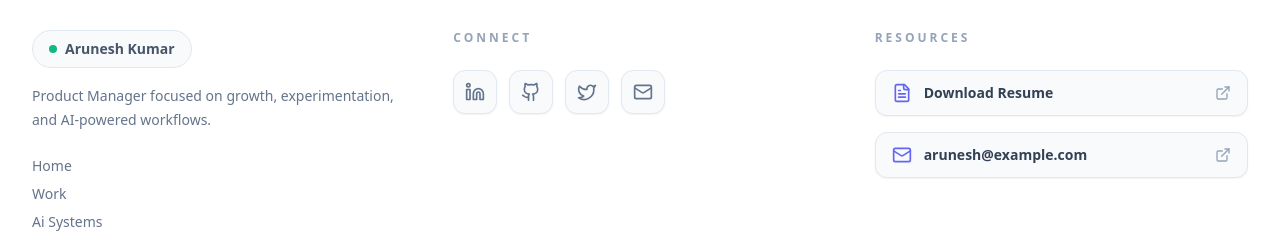
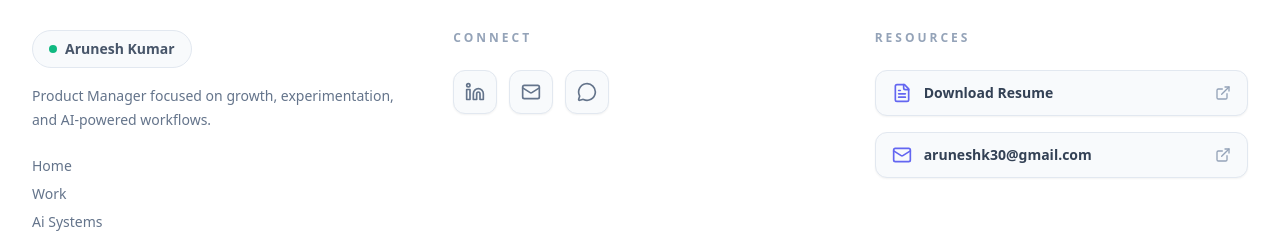
Before and after one commit to aruneshk30/Website, a Next.js app: page / in a window 1280 px wide. Shown: the part 3748-3981 px from the top of the page. Built offline with nearby package versions, Linux system fonts and the light colour scheme.

Commit message:
Update page.tsx

```diff
--- a/app/page.tsx
+++ b/app/page.tsx
@@ -8,12 +8,11 @@ import {
   TrendingUp,
   Sparkles,
   Blocks,
-  Github,
   Linkedin,
-  Twitter,
   Mail,
   FileText,
   ExternalLink,
+  MessageCircle,
 } from "lucide-react";
 
 // ─────────────────────────────────────────────────────────────
@@ -84,6 +83,7 @@ const projects = [
     title: "Checkout Funnel Optimization",
     desc: "Reduced friction across the checkout journey using behavioral analysis and UX optimization.",
     impact: "ATC diversion reduced",
+    href: "/projects/checkout-funnel-optimization",
     Icon: TrendingUp,
     accent: "from-violet-500 to-indigo-600",
     iconBg: "bg-gradient-to-br from-violet-100 to-indigo-100",
@@ -95,6 +95,7 @@ const projects = [
     title: "Automated SKU Pricing",
     desc: "Built automated pricing logic for bundled and configurable products at scale.",
     impact: "500+ SKUs automated",
+    href: "/projects/automated-sku-pricing",
     Icon: Monitor,
     accent: "from-blue-500 to-cyan-600",
     iconBg: "bg-gradient-to-br from-blue-100 to-cyan-100",
@@ -106,6 +107,7 @@ const projects = [
     title: "Real-Time Sales Calculator",
     desc: "Created live pricing workflows for internal sales operations teams.",
     impact: "Revenue acceleration",
+    href: "/projects/real-time-sales-calculator",
     Icon: Briefcase,
     accent: "from-emerald-500 to-teal-600",
     iconBg: "bg-gradient-to-br from-emerald-100 to-teal-100",
@@ -119,7 +121,7 @@ const aiSystems = [
   {
     title: "PM Research Hub",
     desc: "AI-powered product management operating system for research and prioritization.",
-    href: "#",
+    href: "/ai-systems/pm-research-hub",
     Icon: Sparkles,
     accent: "from-violet-500 to-purple-600",
     iconBg: "bg-gradient-to-br from-violet-100 to-purple-100",
@@ -130,7 +132,7 @@ const aiSystems = [
   {
     title: "9-Agent CRO Workflow",
     desc: "Multi-agent experimentation and conversion-rate-optimization workflow system.",
-    href: "#",
+    href: "/ai-systems/9-agent-cro-workflow",
     Icon: Blocks,
     accent: "from-blue-500 to-indigo-600",
     iconBg: "bg-gradient-to-br from-blue-100 to-indigo-100",
@@ -162,10 +164,9 @@ const experience = [
 ];
 
 const connectLinks = [
-  { icon: Linkedin, label: "LinkedIn", href: "#" },
-  { icon: Github, label: "GitHub", href: "#" },
-  { icon: Twitter, label: "Twitter", href: "#" },
-  { icon: Mail, label: "Email", href: "mailto:arunesh@example.com" },
+  { icon: Linkedin, label: "LinkedIn", href: "https://www.linkedin.com/in/arunesh-k" },
+  { icon: Mail, label: "Email", href: "mailto:aruneshk30@gmail.com" },
+  { icon: MessageCircle, label: "WhatsApp", href: "https://wa.me/919012666192" },
 ];
 
 // ─────────────────────────────────────────────────────────────
@@ -285,7 +286,7 @@ export default function HomePage() {
                   <ArrowRight className="h-5 w-5" />
                 </Link>
                 <Link
-                  href="mailto:arunesh@example.com"
+                  href="mailto:aruneshk30@gmail.com"
                   className="inline-flex items-center gap-2 rounded-2xl border border-slate-200 bg-white px-7 py-3.5 text-base font-semibold text-slate-700 shadow-sm transition hover:scale-[1.02] hover:border-indigo-300"
                 >
                   <Mail className="h-5 w-5 text-indigo-500" />
@@ -408,8 +409,9 @@ export default function HomePage() {
 
             <div className="mt-14 grid grid-cols-1 gap-6 sm:grid-cols-3">
               {projects.map((p) => (
-                <div
+                <Link
                   key={p.title}
+                  href={p.href}
                   className="group relative overflow-hidden rounded-[2rem] border border-slate-200 bg-white p-8 shadow-sm transition hover:-translate-y-1 hover:shadow-lg"
                 >
                   {/* Top accent bar */}
@@ -441,7 +443,7 @@ export default function HomePage() {
                     {p.impact}
                     <ArrowRight className={`h-4 w-4 ${p.iconColor}`} />
                   </div>
-                </div>
+                </Link>
               ))}
             </div>
           </div>
@@ -588,7 +590,7 @@ export default function HomePage() {
                 </p>
                 <div className="flex flex-col gap-4">
                   <Link
-                    href="/resume.pdf"
+                    href="/Arunesh_Kumar_Resume.pdf"
                     target="_blank"
                     className="group inline-flex items-center gap-3 rounded-xl border border-slate-200 bg-slate-50 px-4 py-3 text-sm font-semibold text-slate-700 shadow-sm transition hover:border-indigo-300 hover:bg-indigo-50 hover:text-indigo-700"
                   >
@@ -597,11 +599,11 @@ export default function HomePage() {
                     <ExternalLink className="ml-auto h-4 w-4 text-slate-400 group-hover:text-indigo-500" />
                   </Link>
                   <Link
-                    href="mailto:arunesh@example.com"
+                    href="mailto:aruneshk30@gmail.com"
                     className="group inline-flex items-center gap-3 rounded-xl border border-slate-200 bg-slate-50 px-4 py-3 text-sm font-semibold text-slate-700 shadow-sm transition hover:border-indigo-300 hover:bg-indigo-50 hover:text-indigo-700"
                   >
                     <Mail className="h-5 w-5 text-indigo-500" />
-                    arunesh@example.com
+                    aruneshk30@gmail.com
                     <ExternalLink className="ml-auto h-4 w-4 text-slate-400 group-hover:text-indigo-500" />
                   </Link>
                 </div>
```
